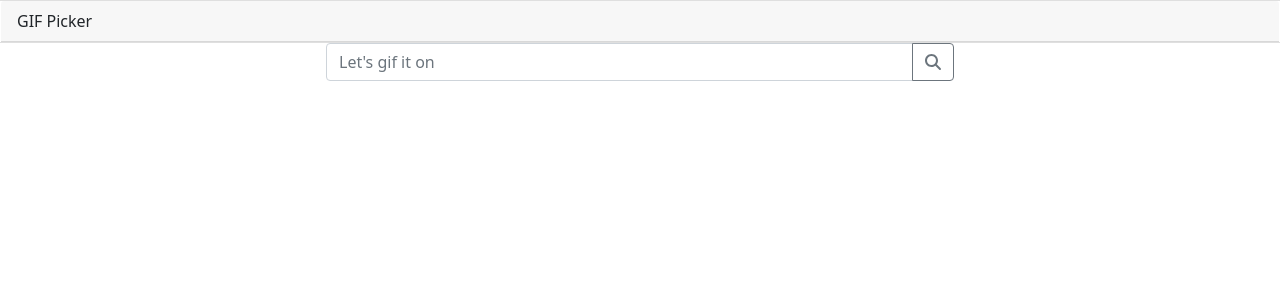
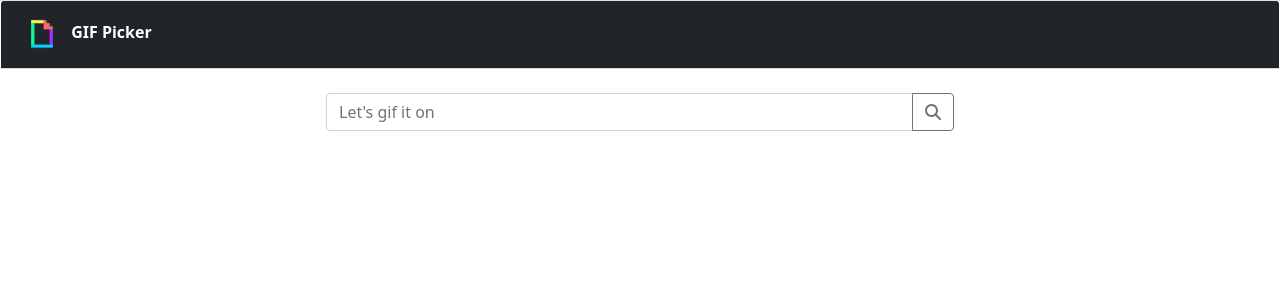
Before and after one commit to mobreaux/gifpicker, an Angular app: page / in a window 1280 px wide. Shown: the top 300 px of the page. Built offline with nearby package versions, Linux system fonts and the light colour scheme.

Commit message:
UI updates

```diff
--- a/src/app/app.component.html
+++ b/src/app/app.component.html
@@ -1,6 +1,7 @@
 <body>
   <div>
     <app-header></app-header>
+    <br/>
     <main id="main-content">
       <app-content></app-content>
     </main>
--- a/src/app/components/content/content.component.html
+++ b/src/app/components/content/content.component.html
@@ -4,6 +4,7 @@
             <input type="text" class="form-control" id="searchInput" [(ngModel)]="searchCriteria" (keyup)="search(searchCriteria)" placeholder="Let's gif it on"/>
             <button class="btn btn-outline-secondary" (click)="search(searchCriteria)"><fa-icon [icon]="faSearch"></fa-icon></button>
         </div>
+        <br/>
         <search-results [results]="this.results"></search-results>
     </div>
 </div>
--- a/src/app/components/header/header.component.html
+++ b/src/app/components/header/header.component.html
@@ -1,7 +1,10 @@
 <div class="row" ngbNav>
     <div class="card">
-        <div class="card-header">
-            GIF Picker
+        <div class="card-header bg-dark">
+            <img src="../../../assets/giphy.gif" style="width: 50px;">
+            <strong style="color: white;">
+                GIF Picker
+            </strong>
         </div>
     </div>
 </div>
--- a/src/app/components/search-results/search-results.component.css
+++ b/src/app/components/search-results/search-results.component.css
@@ -0,0 +1,28 @@
+.box {
+    height: 200px;
+    display: flex;
+    flex-wrap: wrap;
+}
+.box>* {
+    flex: 1 1 40px;
+}
+
+.gif {
+    opacity: 1;
+}
+
+.btn-dark {
+    transition: .2s ease;
+    opacity: 0;
+    transform: translate(-40%, -40%);
+    -ms-transform: translate(-40%, -40%);
+    text-align: center;
+}
+
+.gif:hover .gif {
+    opacity: 0.3;
+}
+
+.gif:hover .btn-dark {
+    opacity: 1;
+}
--- a/src/app/components/search-results/search-results.component.html
+++ b/src/app/components/search-results/search-results.component.html
@@ -1,8 +1,8 @@
-<div class="container"
-    style="display: flex; justify-content: center; width: 75%; margin: auto; flex-wrap: wrap;">
-    <div  *ngFor="let gif of results">
-        <video autoplay loop muted width="300" height="300">
+<div class="box">
+    <div *ngFor="let gif of results" class="gif">
+        <video autoplay loop muted width="200" height="200" (click)="copy(gif)">
             <source [src]="gif" type="video/mp4">
         </video>
+        <button type="button" class="btn btn-dark" (click)="copy(gif)">{{text}}</button>
     </div>
 </div>
--- a/src/app/components/search-results/search-results.component.ts
+++ b/src/app/components/search-results/search-results.component.ts
@@ -9,9 +9,18 @@ import { Gif } from 'src/app/models/search-results/search-results.model';
 export class SearchResultsComponent implements OnInit {
   //@Input() results: Gif[]|undefined;
   @Input() results: string[]|undefined;
+  text : string = "Copy"
   constructor() { }
 
   ngOnInit(): void {
   }
 
+  copy(value : string) {
+    navigator.clipboard.writeText(value);
+    this.text = "Copied!"
+    setTimeout(() => {
+      this.text = "Copy"
+    }, 1000)
+  }
+
 }
```
Also changed, not shown: src/assets/giphy.gif (added).
